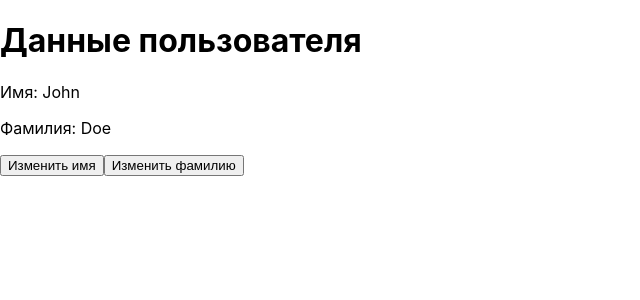
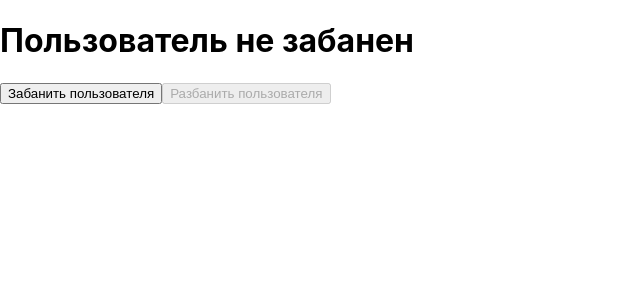
Before and after one commit to rayssssbush/react_labs, a React (Create React App) app in the folder my-app/: page / in a window 1280 px wide. Shown: the top 300 px of the page, without its empty margins (0-640 px from the left). Built offline with nearby package versions, Linux system fonts and the light colour scheme.

Commit message:
react_34

```diff
--- a/my-app/src/App.js
+++ b/my-app/src/App.js
@@ -1,27 +1,30 @@
 import React, { useState } from 'react'
 
 function App() {
-	// Создаем стейты для имени и фамилии
-	const [name, setName] = useState('John')
-	const [surname, setSurname] = useState('Doe')
+	// Стейт для отслеживания статуса пользователя (забанен или нет)
+	const [isBanned, setIsBanned] = useState(false)
 
-	// Функции для изменения значений
-	const changeName = () => {
-		setName('Alex')
+	// Функция для бана
+	const banUser = () => {
+		setIsBanned(true)
 	}
 
-	const changeSurname = () => {
-		setSurname('Smith')
+	// Функция для разбана
+	const unbanUser = () => {
+		setIsBanned(false)
 	}
 
 	return (
 		<div>
-			<h1>Данные пользователя</h1>
-			<p>Имя: {name}</p>
-			<p>Фамилия: {surname}</p>
+			<h1>{isBanned ? 'Пользователь забанен' : 'Пользователь не забанен'}</h1>
 
-			<button onClick={changeName}>Изменить имя</button>
-			<button onClick={changeSurname}>Изменить фамилию</button>
+			{/* Кнопки для бана и разбана */}
+			<button onClick={banUser} disabled={isBanned}>
+				Забанить пользователя
+			</button>
+			<button onClick={unbanUser} disabled={!isBanned}>
+				Разбанить пользователя
+			</button>
 		</div>
 	)
 }
```
